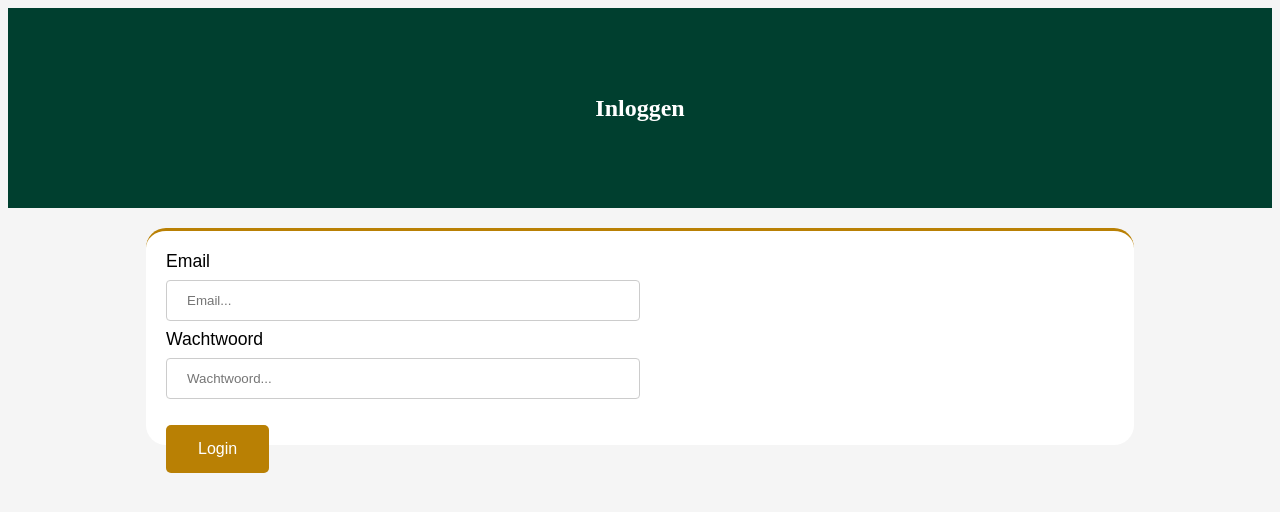
After one commit to wesselvbbb/CLE2, a PHP site: page /login.php in a window 1280 px wide. The commit adds this page. Shown: the top 512 px of the page. Run offline with PHP 8.4, Linux system fonts and the light colour scheme.

Commit message:
made login / register and logout.

```diff
--- a/css/styles.css
+++ b/css/styles.css
@@ -46,7 +46,7 @@ input, label{
     display: block;
 }
 
-input[type=text], [type=tel],[type=number] {
+input[type=text], [type=tel],[type=number], [type=password] {
     width: 50%;
     padding: 12px 20px;
     margin: 8px 0;
@@ -170,6 +170,9 @@ header {
     height: 200px;
     color: white;
     width: 100%;
+    display: flex;
+    align-items: center;
+    justify-content: center;
     text-align: center;
 }
 section{
--- /dev/null
+++ b/login.php
@@ -0,0 +1,87 @@
+<?php
+session_start();
+
+if (isset($_SESSION['loggedInUser'])) {
+    $login = true;
+} else {
+    $login = false;
+}
+
+/** @var mysqli $db */
+require_once "includes/database.php";
+
+if (isset($_POST['submit'])) {
+    $email = mysqli_escape_string($db, $_POST['email']);
+    $password = $_POST['password'];
+
+    $errors = [];
+    if ($email == '') {
+        $errors['email'] = 'Voer een gebruikersnaam in';
+    }
+    if ($password == '') {
+        $errors['password'] = 'Voer een wachtwoord in';
+    }
+
+    if (empty($errors)) {
+        //Get record from DB based on first name
+        $query = "SELECT * FROM users WHERE email='$email'";
+        $result = mysqli_query($db, $query);
+        if (mysqli_num_rows($result) == 1) {
+            $user = mysqli_fetch_assoc($result);
+            if (password_verify($password, $user['password'])) {
+                $login = true;
+
+                $_SESSION['loggedInUser'] = [
+                    'email' => $user['email'],
+                    'id' => $user['id']
+                ];
+            } else {
+                //error onjuiste inloggegevens
+                $errors['loginFailed'] = 'De combinatie van email en wachtwoord is bij ons niet bekend';
+            }
+        } else {
+            //error onjuiste inloggegevens
+            $errors['loginFailed'] = 'De combinatie van email en wachtwoord is bij ons niet bekend';
+        }
+    }
+}
+?>
+<!doctype html>
+<html lang="en">
+<head>
+    <meta charset="UTF-8">
+    <meta name="viewport"
+          content="width=device-width, user-scalable=no, initial-scale=1.0, maximum-scale=1.0, minimum-scale=1.0">
+    <meta http-equiv="X-UA-Compatible" content="ie=edge">
+    <link rel="stylesheet" href="css/styles.css"/>
+    <title>Login</title>
+</head>
+<body>
+<header>
+    <h2>Inloggen</h2>
+</header>
+<section>
+<?php if ($login) { ?>
+    <p>Je bent ingelogd!</p>
+    <p><a href="index.php">Overzicht van reserveringen</a> / <a href="logout.php">Uitloggen</a> / <a href="secure.php">Naar secure page</a></p>
+<?php } else { ?>
+    <form action="" method="post">
+        <div>
+            <label for="email">Email</label>
+            <input id="email" type="text" name="email" placeholder="Email..." value="<?= $email ?? '' ?>"/>
+            <span class="errors"><?= $errors['email'] ?? '' ?></span>
+        </div>
+        <div>
+            <label for="password">Wachtwoord</label>
+            <input id="password" type="password" name="password" placeholder="Wachtwoord..."/>
+            <span class="errors"><?= $errors['password'] ?? '' ?></span>
+        </div>
+        <div>
+            <p class="errors"><?= $errors['loginFailed'] ?? '' ?></p>
+            <input type="submit" id="send" name="submit" value="Login"/>
+        </div>
+    </form>
+<?php } ?>
+</section>
+</body>
+</html>
--- /dev/null
+++ b/logout.php
@@ -0,0 +1,5 @@
+<?php
+session_start();
+session_destroy();
+header('Location: login.php');
+exit;
```
Also changed, not shown: index.php (+10 -9 lines), register.php (added, +66 -0 lines), secure.php (added, +30 -0 lines).
